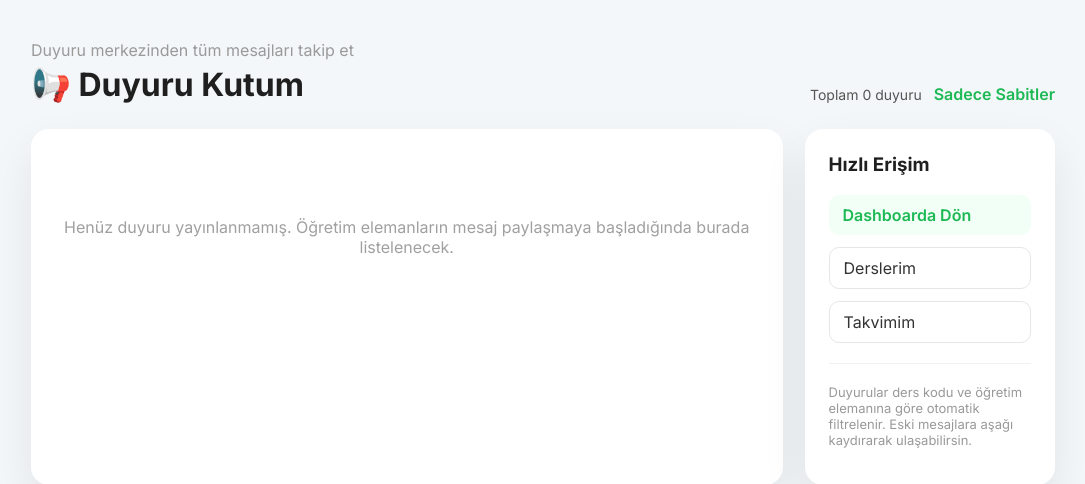
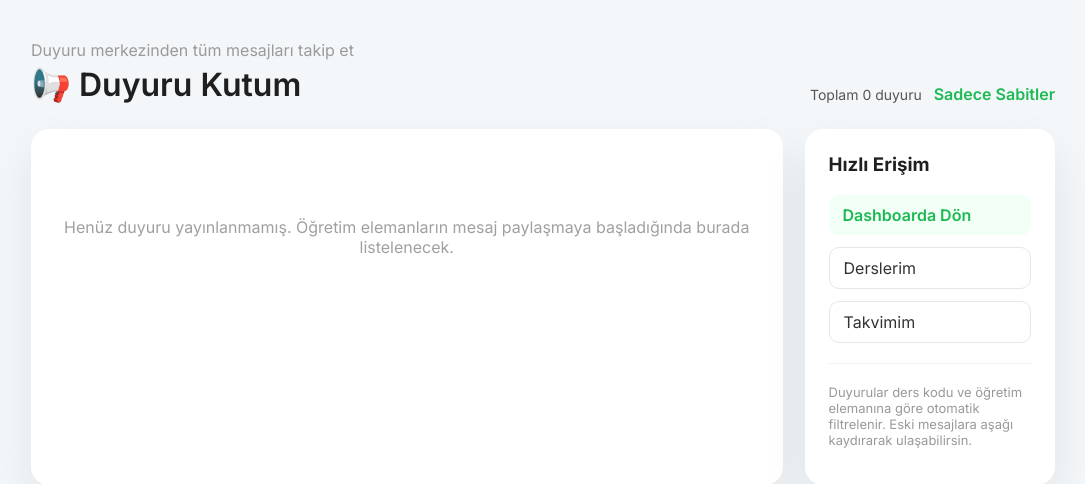
Before and after one commit to furkandalyan/Project, a Django app: page /student/announcements/ in a window 1280 px wide. Shown: the part 70-554 px from the top of the page, without its empty margins (97-1182 px from the left). Run offline with Django 5.2, Linux system fonts and the light colour scheme; the visitor is signed in with stand-in values (Sample User, id 1); data comes from the database, SQL or seed files in the repository; data that the repository does not hold is empty.

```diff
--- a/eys/templates/eys/student_announcements.html
+++ b/eys/templates/eys/student_announcements.html
@@ -4,7 +4,7 @@
 <div style="display:flex; justify-content:space-between; align-items:flex-end; flex-wrap:wrap; gap:15px; margin-bottom:25px;">
     <div>
         <p style="margin:0; color:#9a9a9a;">Duyuru merkezinden tüm mesajları takip et</p>
-        <h1 style="margin:5px 0 0 0;">📢 Duyuru Kutum</h1>
+        <h1 style="margin:5px 0 0 0; font-weight: 600;">📢 Duyuru Kutum</h1>
     </div>
     <div style="display:flex; align-items:center; gap:12px;">
         <div style="color:#555; font-size:14px;">Toplam {{ total_count }} duyuru</div>
```
